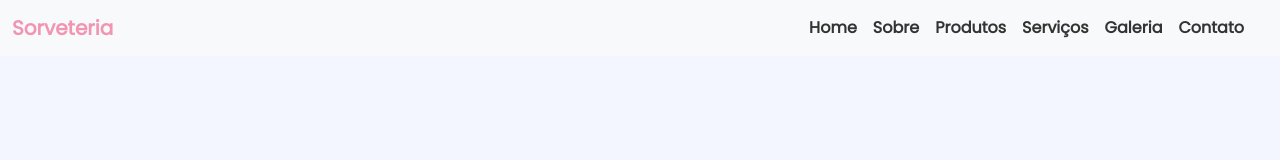
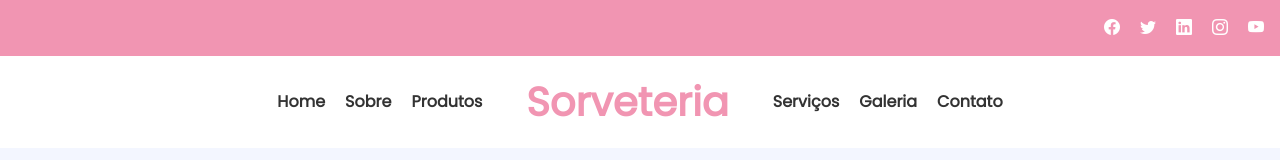
Before and after one commit to RamonBosi/Templates, a website: page sorveteria/index.html in a window 1280 px wide. Drawn offline with nearby package versions, Linux system fonts and the light colour scheme.

Commit message:
Terminando a estilização da barra de navegação

```diff
--- a/sorveteria/index.html
+++ b/sorveteria/index.html
@@ -14,7 +14,14 @@
 </head>
 <body>
   <header class="bg-white">
-    <nav class="navbar bg-light fixed-top navbar-expand-lg">
+    <div class="d-flex justify-content-end align-items-center p-3" style="background-color:#F195B2;gap:20px">
+      <a href="#"><i class="bi bi-facebook"></i></a>
+      <a href="#"><i class="bi bi-twitter"></i></a>
+      <a href="#"><i class="bi bi-linkedin"></i></a>
+      <a href="#"><i class="bi bi-instagram"></i></a>
+      <a href="#"><i class="bi bi-youtube"></i></a>
+    </div>
+    <nav class="d-flex d-md-none navbar">
       <div class="container-fluid">
         <a class="navbar-brand fw-bold" style="color: #F195B2" href="#">Sorveteria</a>
         <button class="navbar-toggler" type="button" data-bs-toggle="offcanvas" data-bs-target="#offcanvasNavbar" aria-controls="offcanvasNavbar">
@@ -50,6 +57,15 @@
         </div>
       </div>
     </nav>
+    <nav class="d-none d-md-flex justify-content-center align-items-center p-3" style="gap:20px">
+      <a class="nav-link fw-semibold" aria-current="page" href="#">Home</a>
+      <a class="nav-link fw-semibold" href="#">Sobre</a>
+      <a class="nav-link fw-semibold" href="#">Produtos</a>
+      <a class="navbar-brand fw-bold fs-1 mx-4" style="color: #F195B2" href="#">Sorveteria</a>
+      <a class="nav-link fw-semibold" href="#">Serviços</a>
+      <a class="nav-link fw-semibold" href="#">Galeria</a>
+      <a class="nav-link fw-semibold" href="#">Contato</a>
+    </nav>
   </header>
 
 
--- /dev/null
+++ b/sorveteria/styles/sass/_icons.scss
@@ -0,0 +1,3 @@
+i.bi{
+  color: $light;
+}
--- a/sorveteria/styles/sass/index.scss
+++ b/sorveteria/styles/sass/index.scss
@@ -1,4 +1,7 @@
 @import './variables';
 @import './reset';
 @import './mixins';
+
+@import './icons';
+
 @import './navbar';
```
Also changed, not shown: sorveteria/styles/index.css, sorveteria/styles/sass/_navbar.scss (renamed from sorveteria/styles/sass/navbar.scss), 1 other file.
